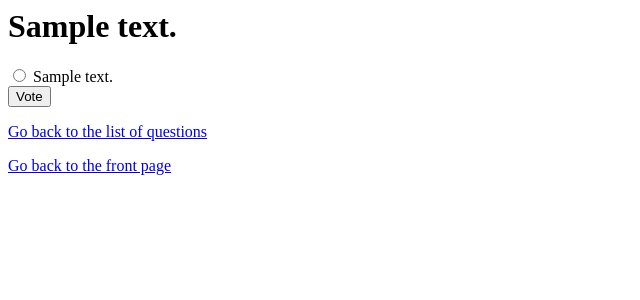
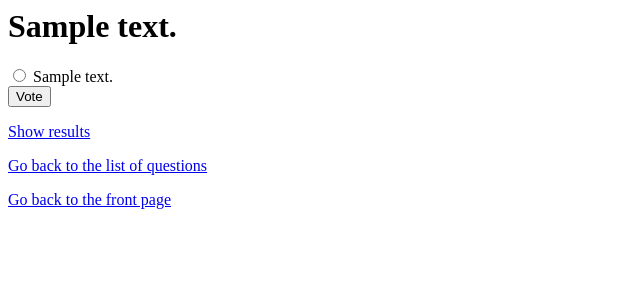
Before and after one commit to hcho3/first-django-website, a Django app: page /polls/1/ in a window 1280 px wide. Shown: the top 300 px of the page, without its empty margins (0-640 px from the left). Run offline with Django 3.2, Linux system fonts and the light colour scheme; tables that the repository leaves empty hold one stand-in row (values such as "Sample post").

Commit message:
Add link to poll results

```diff
--- a/mysite/polls/templates/polls/detail.html
+++ b/mysite/polls/templates/polls/detail.html
@@ -10,5 +10,6 @@
     {% endfor %}
 <input type="submit" value="Vote">
 </form>
+<p><a href="{% url 'polls:results' question.id %}">Show results</a></p>
 <p><a href="{% url 'polls:index' %}">Go back to the list of questions</a></p>
 <p><a href="{% url 'index' %}">Go back to the front page</a></p>
```
